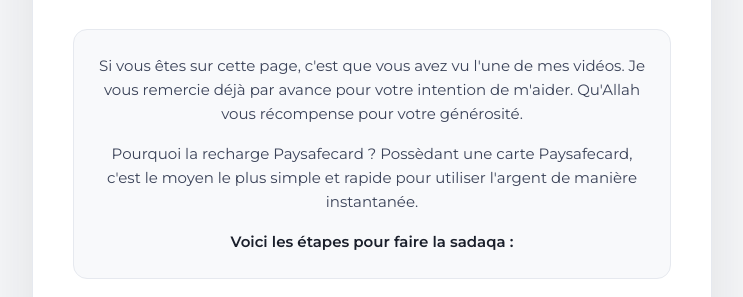
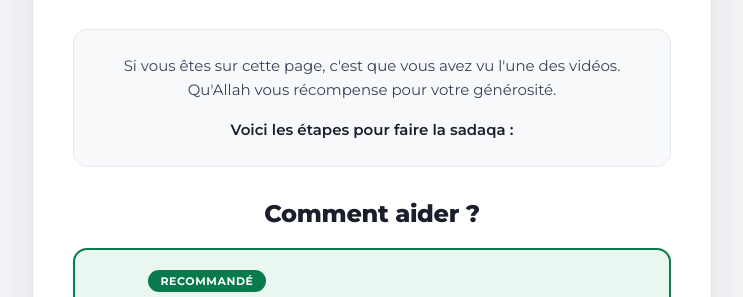
Before and after one commit to vie2cesar/mysadaqa, a website: page public/index.html in a window 1280 px wide. Shown: the part 273-570 px from the top of the page, without its empty margins (268-1011 px from the left). Drawn offline with Linux system fonts and the light colour scheme.

Commit message:
Update introductory text and section headings

```diff
--- a/public/index.html
+++ b/public/index.html
@@ -29,14 +29,10 @@
         <section class="intro">
             <div class="intro-content">
                 <p class="intro-text">
-                    Si vous êtes sur cette page, c'est que vous avez vu l'une de mes vidéos.
-                    Je vous remercie déjà par avance pour votre intention de m'aider.
+                    Si vous êtes sur cette page, c'est que vous avez vu l'une des vidéos.
                     Qu'Allah vous récompense pour votre générosité.
                 </p>
-                <p class="intro-text">
-                    Pourquoi la recharge Paysafecard ? Possèdant une carte Paysafecard, c'est le moyen le plus simple et rapide pour utiliser l'argent de manière instantanée.
 
-                </p>
                 <p class="intro-text">
                     Voici les étapes pour faire la sadaqa :
                 </p>
@@ -44,7 +40,7 @@
         </section>
 
         <section class="instructions">
-            <h2>Comment m'aider ?</h2>
+            <h2>Comment aider ?</h2>
 
             <div class="method recommended">
                 <div class="method-icon">💳</div>
```
